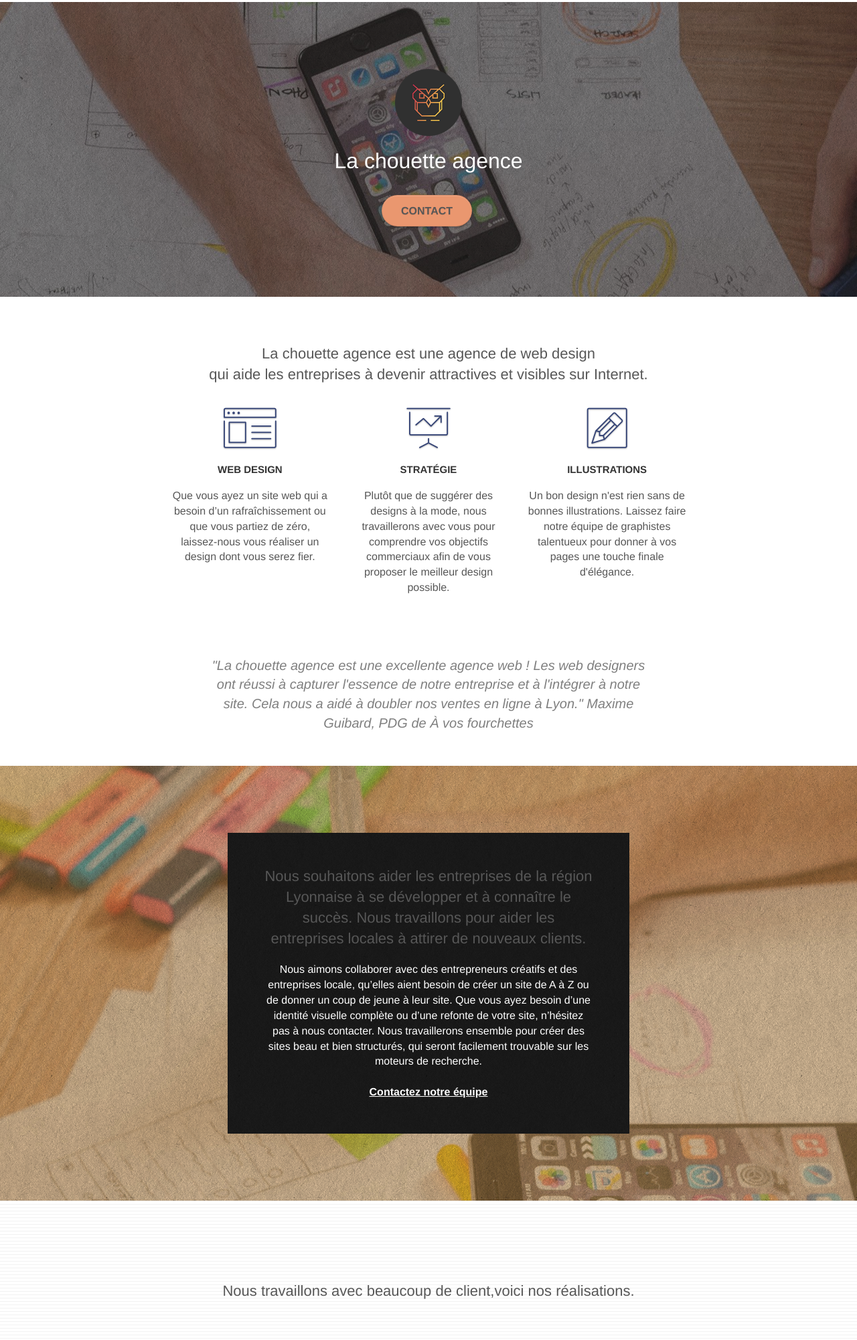
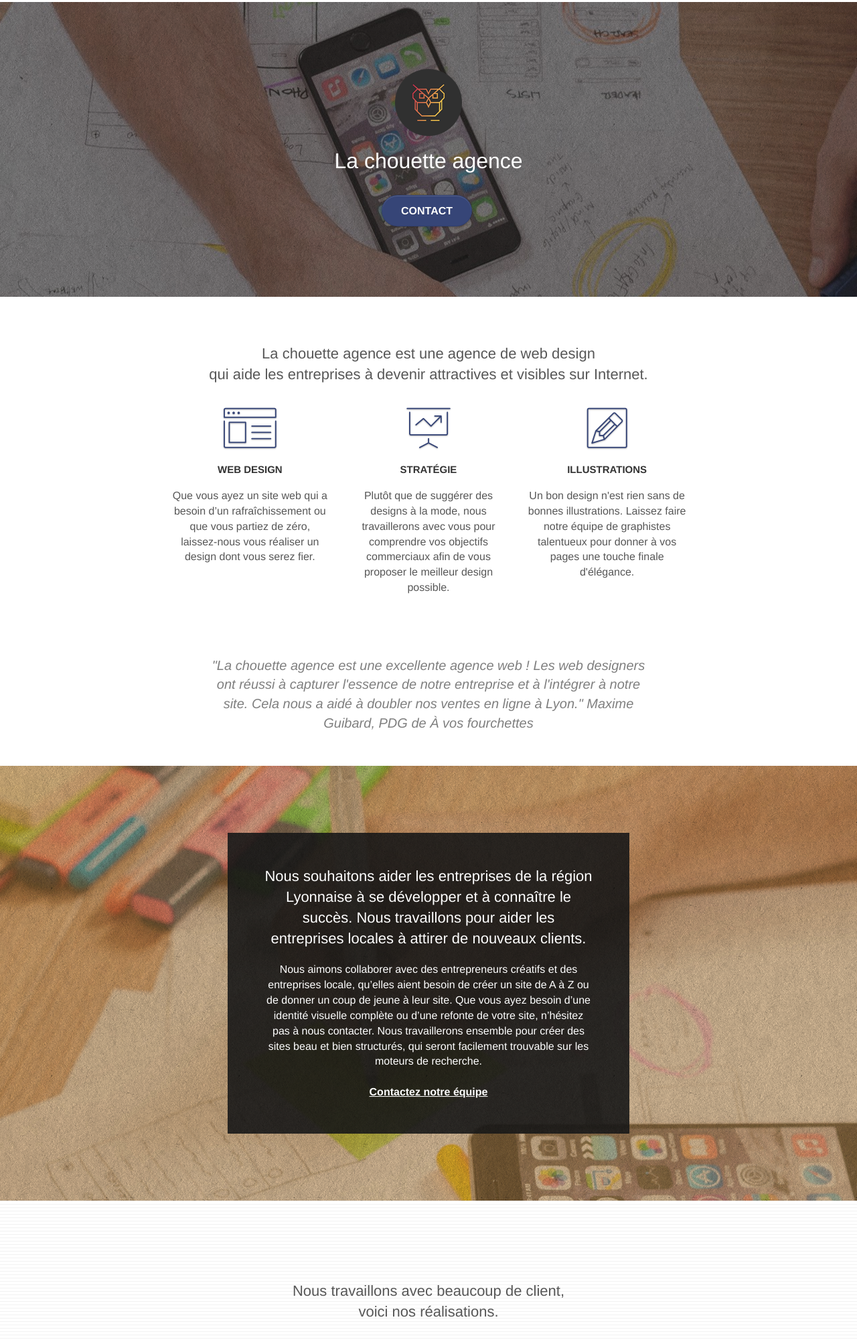
Before and after one commit to GauthierAube/openclassrooms_projet_4, a plain HTML site: page index.html in a window 1280 px wide. Shown: the part 89-2089 px from the top of the page at 67% size. Drawn offline with Linux system fonts and the light colour scheme.

Commit message:
Couleurs

```diff
--- a/index.html
+++ b/index.html
@@ -115,7 +115,7 @@
 			<div class="container bloc-lg">
 				<div class="row tight-width-whitespace black-background">
 					<div class="col-sm-12">
-						<h2 class="mg-md text-center tc-pink">Nous souhaitons aider les entreprises de la région Lyonnaise à se développer et à connaître le succès. Nous travaillons pour aider les entreprises locales à attirer de nouveaux clients.</h2>
+						<h2 class="mg-md text-center tc-white">Nous souhaitons aider les entreprises de la région Lyonnaise à se développer et à connaître le succès. Nous travaillons pour aider les entreprises locales à attirer de nouveaux clients.</h2>
 						<p class="text-center white">Nous aimons collaborer avec des entrepreneurs créatifs et des entreprises locale, qu’elles aient besoin de créer un site de A à Z ou de donner un coup de jeune à leur site. Que vous ayez besoin d’une identité visuelle complète ou d’une refonte de votre site, n’hésitez pas à nous contacter. Nous travaillerons ensemble pour créer des sites beau et bien structurés, qui seront facilement trouvable sur les moteurs de recherche. <br><br><a class="ltc-white bold-link" href="contact.html">Contactez notre équipe</a></p>
 					</div>
 				</div>
@@ -128,7 +128,7 @@
 			<div class="container bloc-lg">
 				<div class="row">
 					<div class="col-sm-12 text-center">
-						<h2>Nous travaillons avec beaucoup de client,voici nos réalisations.</h2>
+						<h2>Nous travaillons avec beaucoup de client, <br>voici nos réalisations.</h2>
 					</div>
 				</div>
 				<div class="row tight-width-whitespace portfolio-row">
@@ -163,7 +163,7 @@
 		<div class="text-center bloc bgc-dark-slate-blue bg-banniere d-bloc bloc-bg-texture texture-paper" id="bloc-5-cta">
 			<div class="container bloc-lg">
 				<div class="row">
-					<h2 class="mg-md tc-white">Prêt pour redonner vie à votre projet ?<br>Contactez notre équipe !</h2>
+					<h2 class="mg-md white">Prêt pour redonner vie à votre projet ?<br>Contactez notre équipe !</h2>
 					<div class="col-sm-12">
 						<a href="contact.html" class="btn btn-atomic-tangerine btn-clean btn-rd btn-lg cta-hero">Contact</a>
 					</div>
--- a/style.css
+++ b/style.css
@@ -689,7 +689,7 @@ a {
 
 .cta-hero {
     margin-top: 22px;
-    color: ##000!important;
+    color: #ffffff!important;
     text-transform: uppercase;
     padding: 12px 28px 12px 28px;
     font-size: 16px;
@@ -750,7 +750,7 @@ h4 {
 }
 
 .black-background {
-    background-color: rgba(33, 33, 33, 1);
+    background-color: rgba(33, 33, 33, 0.9);
     padding: 40px 40px 40px 40px;
 }
 
@@ -764,11 +764,11 @@ h4 {
 }
 
 .bgc-dark-slate-blue {
-    background-color: #EA976F;
+    background-color: #364577;
 }
 
 .bgc-atomic-tangerine {
-    background-color: #EA976F;
+    background-color: #364577;
 }
 
 .tc-white {
@@ -776,7 +776,7 @@ h4 {
 }
 
 .btn-atomic-tangerine {
-    background: #EA976F;
+    background: #364577;
 }
 
 .btn-atomic-tangerine:hover {
```
